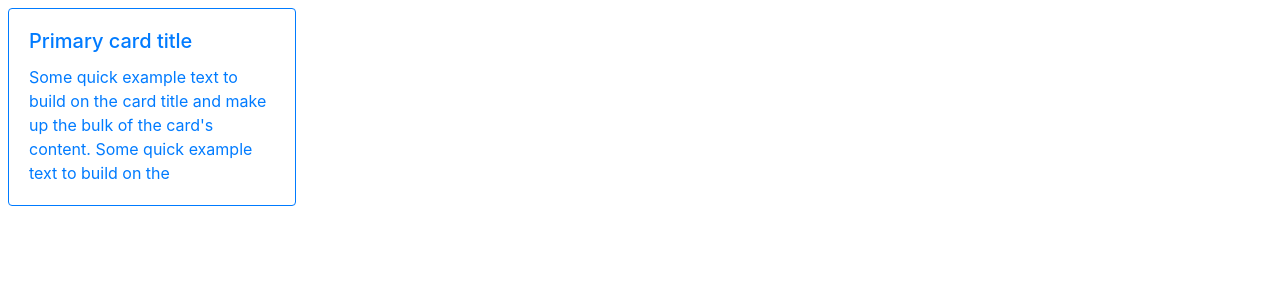
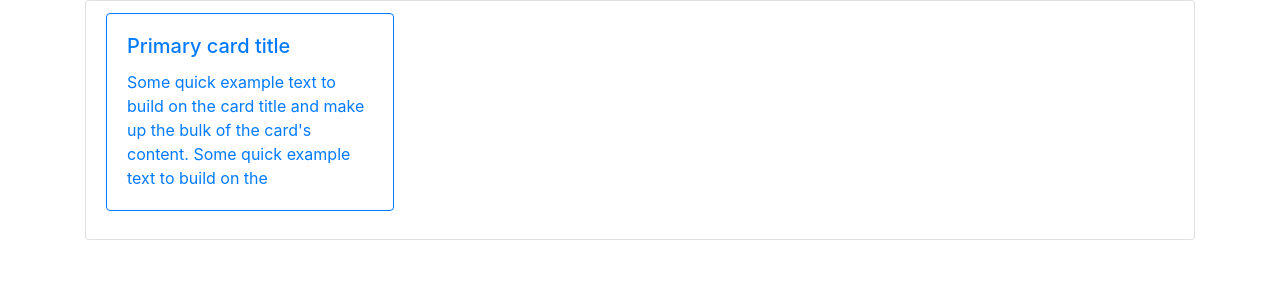
Before and after one commit to cordellr/chirper-app, a React (Create React App) app: page / in a window 1280 px wide. Shown: the top 300 px of the page. Built offline with nearby package versions, Linux system fonts and the light colour scheme.

Commit message:
Developing components

```diff
--- a/src/App.js
+++ b/src/App.js
@@ -1,11 +1,15 @@
 import React, { Component } from "react";
 import "./App.css";
-import MessageBox from "./components/messageBox";
+import MessageContainer from "./components/messageContainer";
 
 class App extends Component {
   state = {};
   render() {
-    return <MessageBox />;
+    return (
+      <main className="container">
+        <MessageContainer />
+      </main>
+    );
   }
 }
 
--- a/src/components/messageBox.jsx
+++ b/src/components/messageBox.jsx
@@ -1,25 +1,27 @@
-import React, { Component } from "react";
+import React from "react";
+//import { getMessages } from "./messageContainer";
 
-class MessageBox extends Component {
-  state = {};
-
-  cardStyle = {
+const MessageBox = props => {
+  const cardStyle = {
     maxWidth: "18rem"
   };
 
-  render() {
   return (
-      <div className="card border-primary mb-3 m-2" style={this.cardStyle}>
+    <ul className="list-group">
+      <li className="list-group-item">
+        <div className="card border-primary mb-3" style={cardStyle}>
           <div className="card-body text-primary">
             <h5 className="card-title">Primary card title</h5>
             <p className="card-text">
               Some quick example text to build on the card title and make up the
-            bulk of the card's content. Some quick example text to build on the
+              bulk of the card's content. Some quick example text to build on
+              the
             </p>
           </div>
         </div>
+      </li>
+    </ul>
   );
-  }
-}
+};
 
 export default MessageBox;
--- /dev/null
+++ b/src/components/messageContainer.jsx
@@ -0,0 +1,19 @@
+import React, { Component } from "react";
+import MessageBox from "./messageBox";
+
+class MessageContainer extends Component {
+  state = {
+    messages: [
+      { id: "1", author: "Joe Schmo", messageText: "This is chirp one." },
+      { id: "2", author: "Jane Doe", messageText: "This is chirp number two." },
+      { id: "3", author: "Jack Black", messageText: "This is the third chirp." }
+    ]
+  };
+
+  render() {
+    //console.log(this.state.messages[1].id);
+    return <MessageBox />;
+  }
+}
+
+export default MessageContainer;
```
Lines whose indentation alone changed are shown as unchanged.
